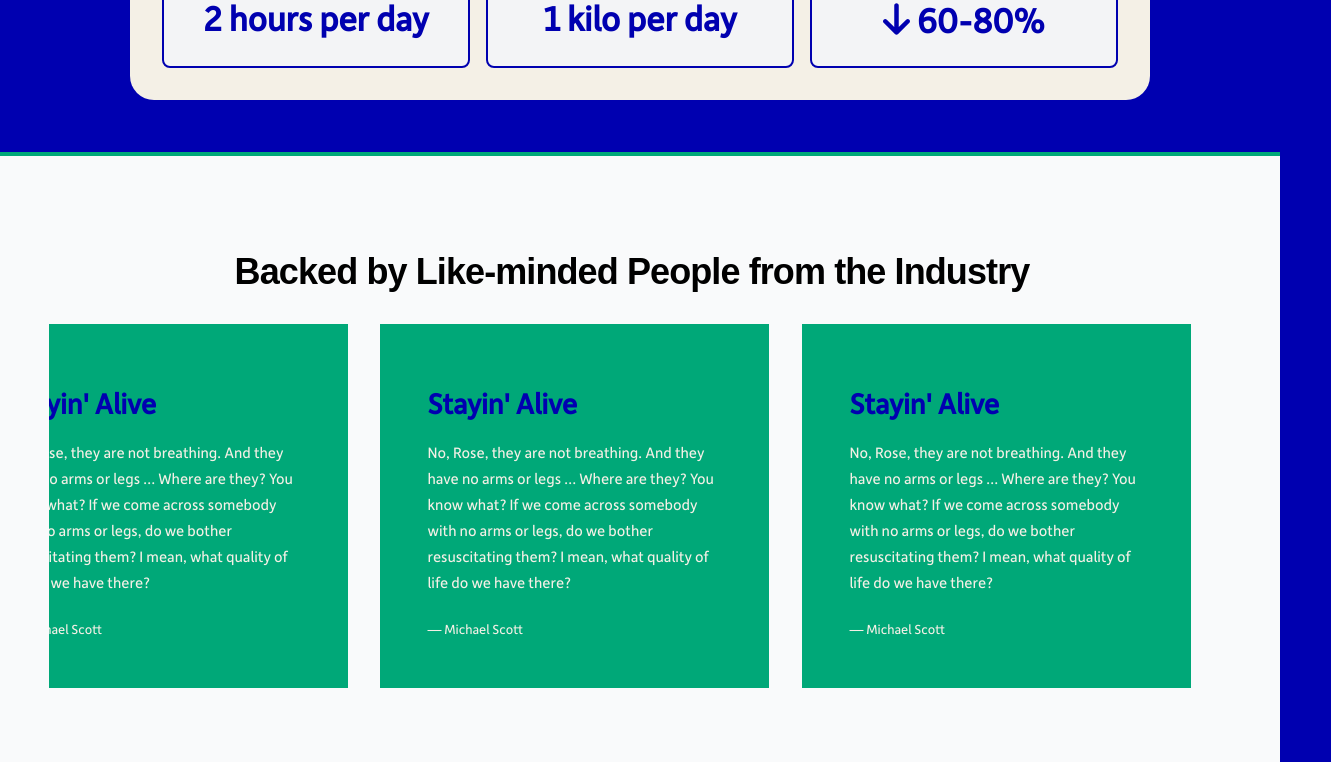
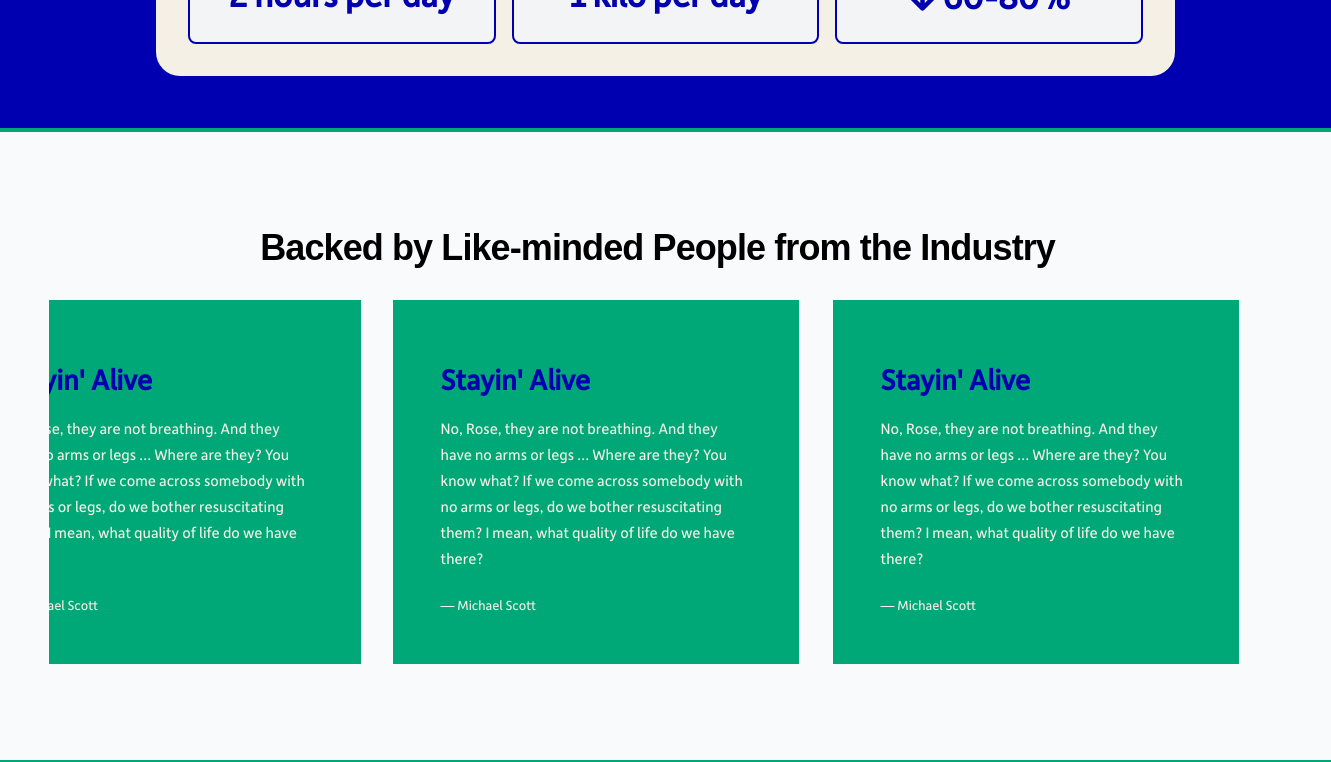
Before and after one commit to bartosz-ziolkowski/bliss, a Next.js app: page / in a window 1280 px wide. Shown: the part 1857-2619 px from the top of the page, 1331 px wide, since content can reach past the window. Built offline with nearby package versions, Linux system fonts and the light colour scheme; a web font is replaced by a local one.

Commit message:
fix overflow

```diff
--- a/app/globals.css
+++ b/app/globals.css
@@ -5,6 +5,7 @@
 :root {
   background: #0000b0;
   font-family: var(--font-depot-new);
+  width: 104%;
 }
 
 *,
```
